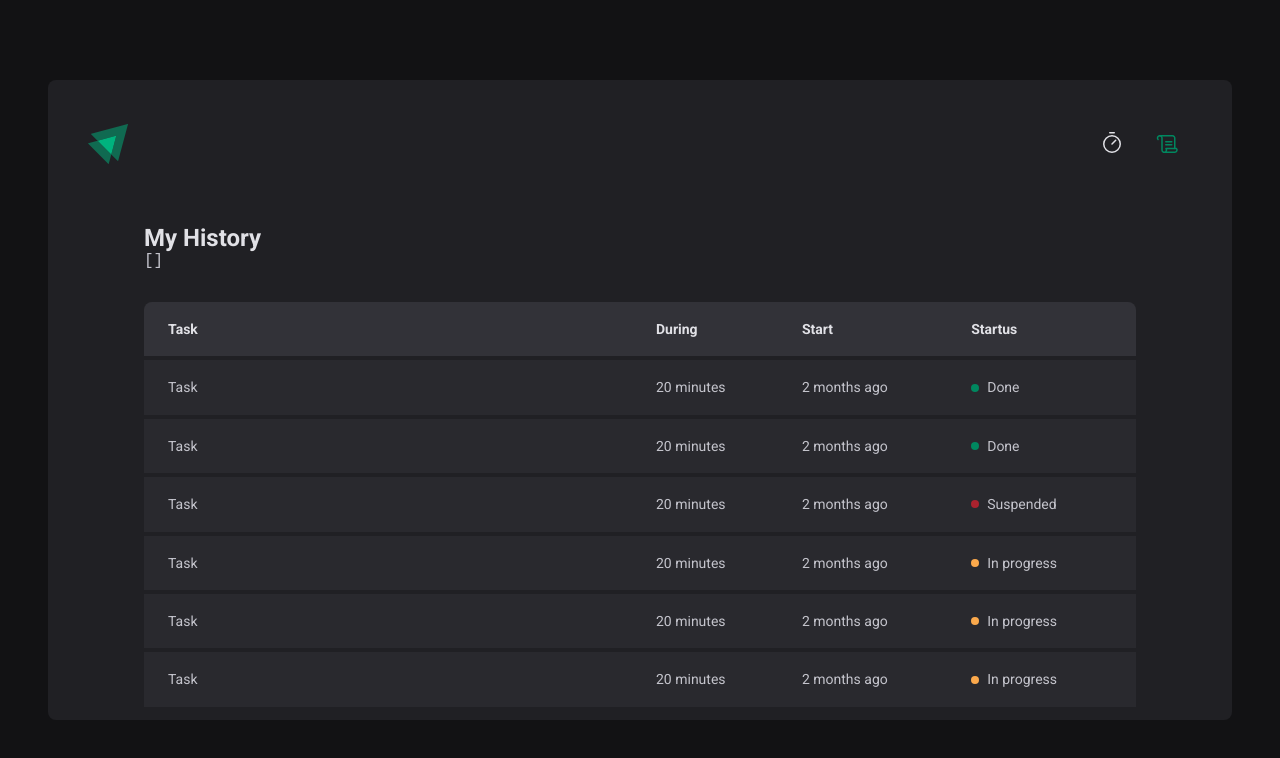
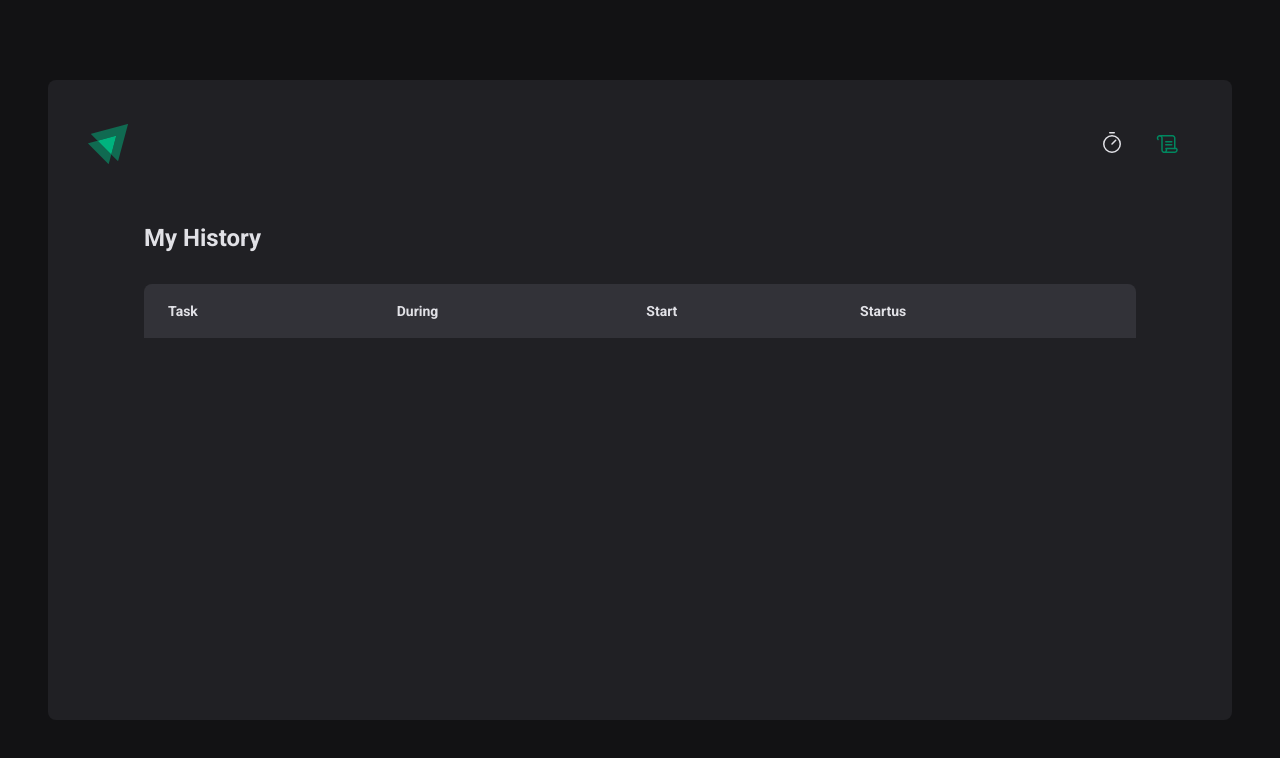
Before and after one commit to JunioMarquesMartins/pomodoro-app, a React (Vite) app: page /history in a window 1280 px wide. Shown: the top 758 px of the page. Built offline with nearby package versions, Linux system fonts and the light colour scheme.

Commit message:
show history list

```diff
--- a/src/pages/History/index.tsx
+++ b/src/pages/History/index.tsx
@@ -7,8 +7,6 @@
   return (
     <HistoryContainer>
       <h1>My History</h1>
-
-      <pre>{JSON.stringify(cycles, null, 2)}</pre>
 
       <HistoryList>
         <table>
@@ -22,54 +20,26 @@
           </thead>
 
           <tbody>
-            <tr>
-              <td>Task</td>
-              <td>20 minutes</td>
-              <td>2 months ago</td>
-              <td>
-                <Status statusColor="green">Done</Status>
-              </td>
-            </tr>
-            <tr>
-              <td>Task</td>
-              <td>20 minutes</td>
-              <td>2 months ago</td>
-              <td>
-                <Status statusColor="green">Done</Status>
-              </td>
-            </tr>
-            <tr>
-              <td>Task</td>
-              <td>20 minutes</td>
-              <td>2 months ago</td>
-              <td>
-                <Status statusColor="red">Suspended</Status>
-              </td>
-            </tr>
-            <tr>
-              <td>Task</td>
-              <td>20 minutes</td>
-              <td>2 months ago</td>
-              <td>
-                <Status statusColor="yellow">In progress</Status>
-              </td>
-            </tr>
-            <tr>
-              <td>Task</td>
-              <td>20 minutes</td>
-              <td>2 months ago</td>
-              <td>
-                <Status statusColor="yellow">In progress</Status>
-              </td>
-            </tr>
-            <tr>
-              <td>Task</td>
-              <td>20 minutes</td>
-              <td>2 months ago</td>
-              <td>
-                <Status statusColor="yellow">In progress</Status>
-              </td>
-            </tr>
+            {cycles.map((cycle) => {
+              return (
+                <tr key={cycle.id}>
+                  <td>{cycle.task}</td>
+                  <td>{cycle.minutesAmount} minutes</td>
+                  <td>{cycle.startDate.toISOString()}</td>
+                  <td>
+                    {cycle.finishedDate && (
+                      <Status statusColor="green">Done</Status>
+                    )}
+                    {cycle.interruptedDate && (
+                      <Status statusColor="red">Interrupted</Status>
+                    )}
+                    {!cycle.finishedDate && !cycle.interruptedDate && (
+                      <Status statusColor="yellow">In progress</Status>
+                    )}
+                  </td>
+                </tr>
+              )
+            })}
           </tbody>
         </table>
       </HistoryList>
--- a/src/pages/History/styles.ts
+++ b/src/pages/History/styles.ts
@@ -47,7 +47,7 @@
       line-height: 1.6;
 
       &:first-child {
-        width: 50%;
+        width: 40%;
         padding-left: 1.5rem;
       }
       &:last-child {
```
